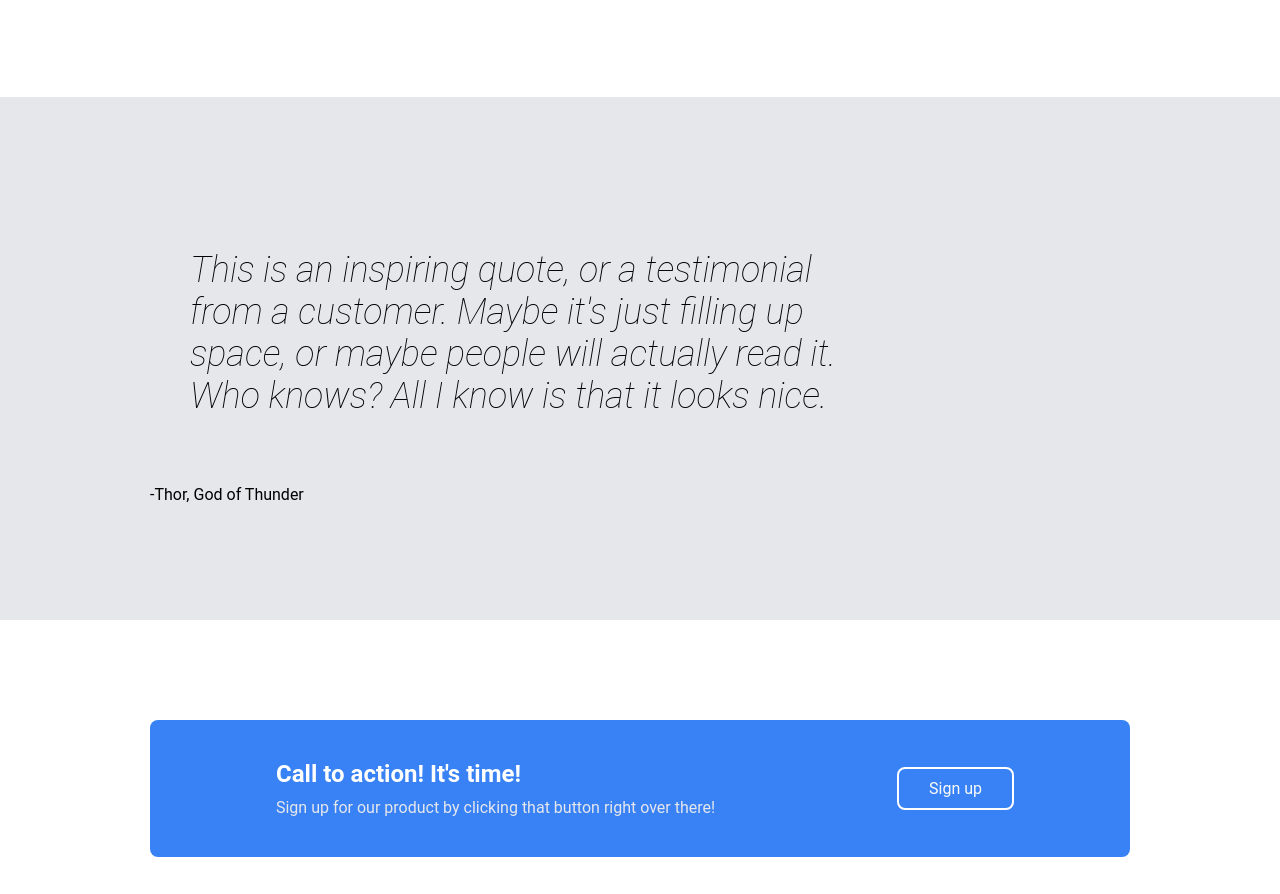
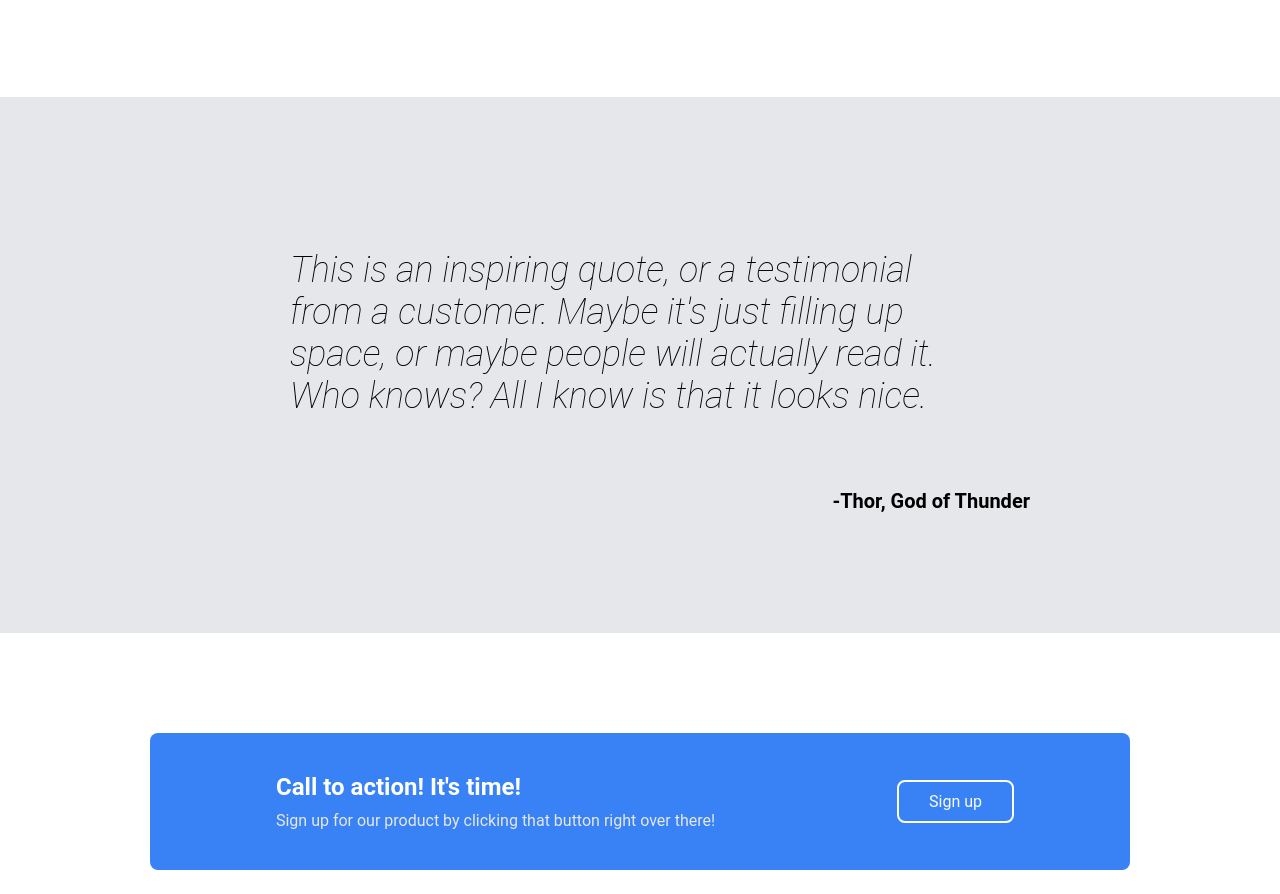
Before and after one commit to sharka695/landing-page, a plain HTML site: page index.html in a window 1280 px wide. Shown: the part 1003-1897 px from the top of the page. Drawn offline with Linux system fonts and the light colour scheme.

Commit message:
Adjusted blockquote and attribution.

```diff
--- a/styles.css
+++ b/styles.css
@@ -87,10 +87,11 @@ figure figcaption {
 
 .quote {
   display: flex;
+  justify-content: center;
 }
 
 .quote .container {
-  width: 700px;
+/*  width: 700px;*/
 
   flex: 0 1 auto;
   display: flex;
@@ -125,15 +126,16 @@ figure figcaption {
   font-style: italic;
 
   width: 700px;
-
 /*  flex: 0 1 auto;*/
 }
 
-/*
-.quote > p {
+
+.quote > .container > p {
   align-self: flex-end;
+  font-size: 20px;
+  font-weight: bold;
 }
-*/
+
 
 button {
   background: #3882F6;
```
